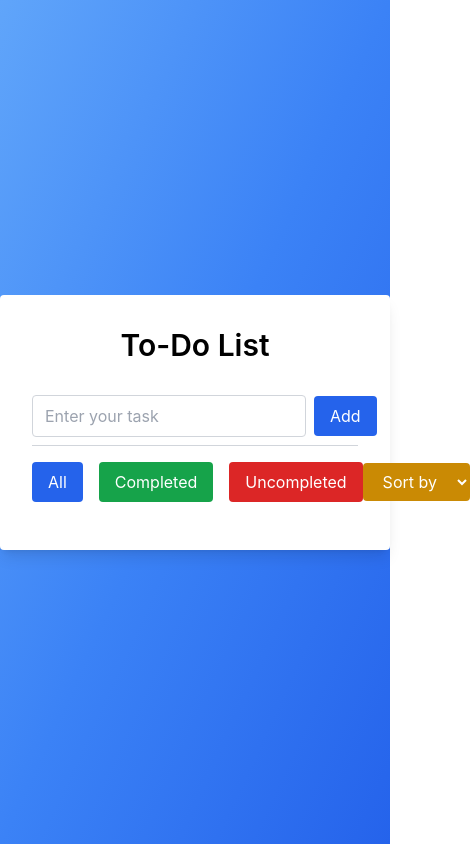
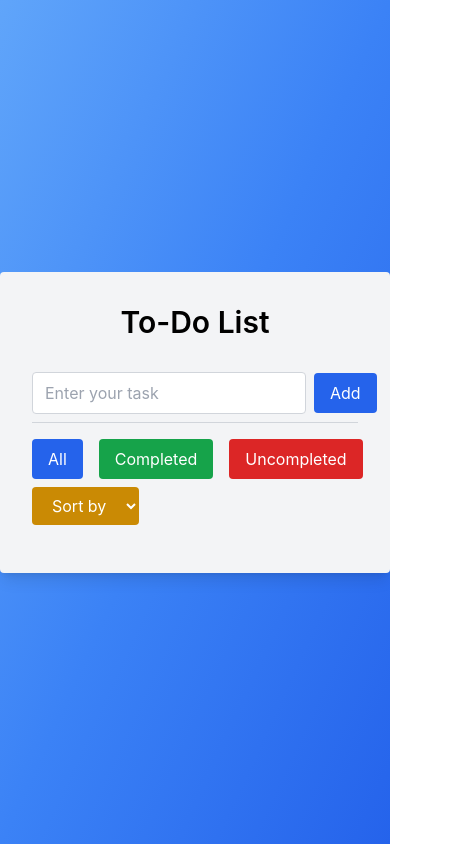
Before and after one commit to saidmazaya/Web-GDSC, a React (Create React App) app: page / in a window 390 px wide. Shown: the whole page, 470 px wide, since content can reach past the window. Built offline with nearby package versions, Linux system fonts and the light colour scheme.

Commit message:
Update styling and layout in TodoApp component

```diff
--- a/src/TodoApp.jsx
+++ b/src/TodoApp.jsx
@@ -108,7 +108,7 @@ function TodoApp() {
 
 	return (
 		<div className="bg-gradient-to-br from-blue-400 via-blue-500 to-blue-600 min-h-screen flex justify-center items-center">
-			<div className="bg-white w-full max-w-3xl rounded shadow-lg p-8">
+			<div className="bg-gray-100 w-full max-w-3xl rounded shadow-lg p-8">
 				<h1 className="text-3xl font-semibold text-center mb-6">To-Do List</h1>
 				<div className="flex items-center border-b border-gray-300 py-2 mb-4">
 					<input type="text" value={inputValue} onChange={handleInputChange} onKeyPress={handleKeyPress} className="flex-1 px-3 py-2 mr-2 rounded border border-gray-300 focus:outline-none" placeholder="Enter your task" />
@@ -116,8 +116,8 @@ function TodoApp() {
 						Add
 					</button>
 				</div>
-				<div className="flex justify-between items-center mb-4">
-					<div className="flex space-x-4">
+				<div className="flex justify-between items-center mb-4 flex-wrap">
+					<div className="flex space-x-4 mb-2 md:mb-0">
 						<button onClick={() => handleFilter("all")} className="px-4 py-2 bg-blue-600 text-white rounded hover:bg-blue-700 focus:outline-none">
 							All
 						</button>
@@ -136,6 +136,7 @@ function TodoApp() {
 						</select>
 					</div>
 				</div>
+
 				<div className="overflow-y-auto max-h-60vh">
 					<ul>
 						{filteredTodos.map((todo) => (
```
